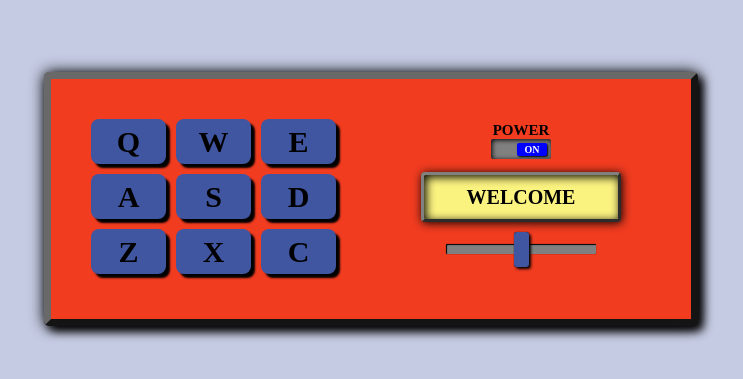
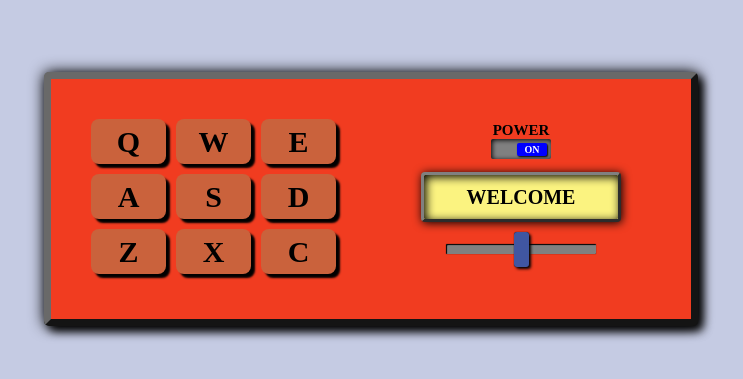
Before and after one commit to OscarFabiani/Drum-Machine, a website: page index.html in a window 1280 px wide. Shown: the part 209-588 px from the top of the page, without its empty margins (269-1012 px from the left). Drawn offline with Linux system fonts and the light colour scheme.

Commit message:
Reverted drum pad color to maintain proper script functionality while testing color schemes.

```diff
--- a/scss/styles.scss
+++ b/scss/styles.scss
@@ -54,6 +54,7 @@ body {
   font-weight: bold;
   user-select: none; /*This prevents the letters on each pad from being highlighted when clicked and dragged.*/
   background-color: $color4;
+  background-color: rgb(202, 98, 60);
   border-radius: 8px;
   box-shadow: 4px 4px 2px rgba(0, 0, 0, 1);
   cursor: pointer;
```
Also changed, not shown: css/styles.css.
